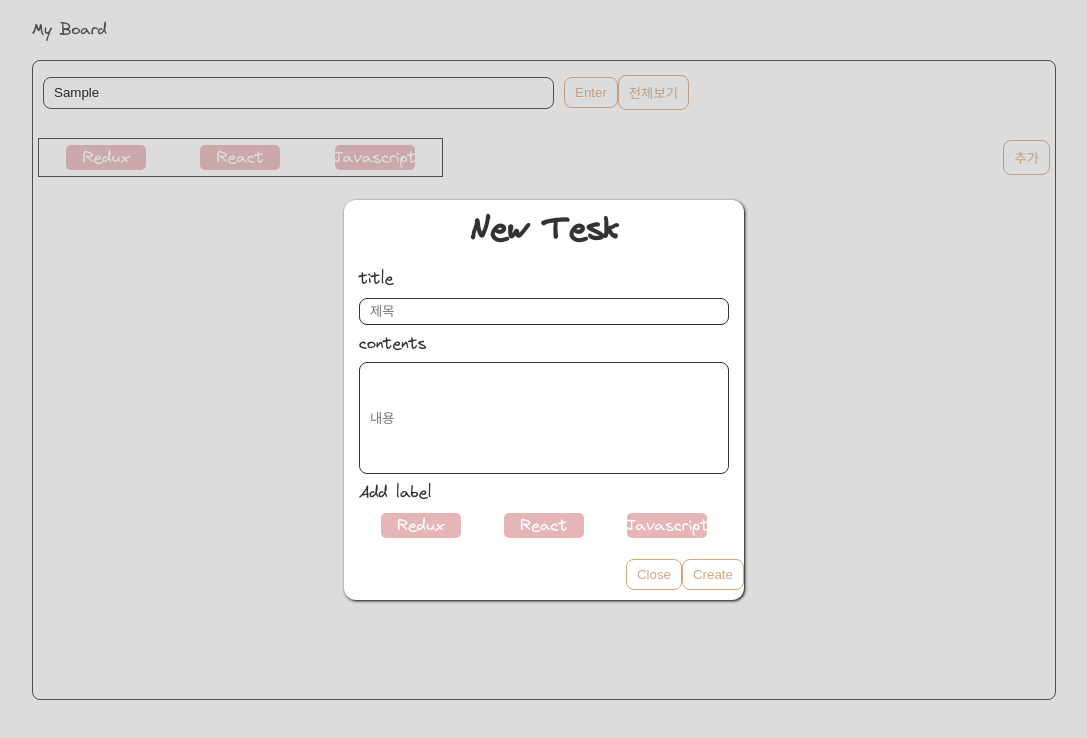
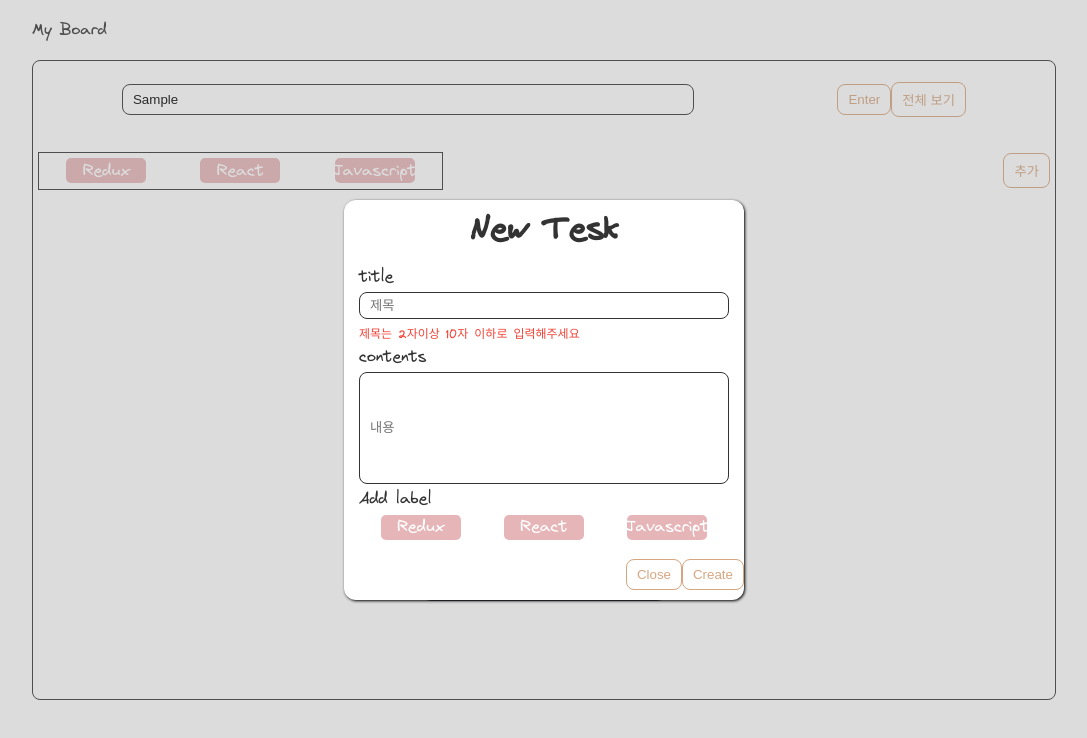
Before and after one commit to hanul-dev/react-team2, a React (Create React App) app: page / in a window 1280 px wide. Both pictures are taken after typing "Sample" into the empty fields and a click on the button "추가". Shown: the top 738 px of the page, without its empty margins (96-1183 px from the left). Built offline with nearby package versions, Linux system fonts and the light colour scheme; data requests are answered from the project's data file.

Commit message:
feat input validation

```diff
--- a/src/pages/Intro/Intro.js
+++ b/src/pages/Intro/Intro.js
@@ -32,12 +32,13 @@ const Intro = () => {
     dispatch(getLabels());
   }, []);
 
+
   const onClickHandler = () => {
     setOpenModal(true);
   };
 
   const enterKeyHandler = (e) => {
-    if (window.event.keyCode === 13) {
+    if (window.event.keyCode === 13 ) {
       dispatch(searchData(input.search));
       reset();
     }
@@ -74,25 +75,25 @@ const Intro = () => {
             radius="8px"
             align="center"
           >
-            <Box height="5rem" justify="flex-start">
+            <Box height="100px" >
+              <Box direction="column" margin="0" width="70%" align="flex-start">
                 <Input
-                width="50%"
-                height="50%"
-                margin="0 10px"
-                justify=""
+                  width="80%"
+                  height="40%"
                   holder="Keyword"
                   value={input.search}
                   name="search"
                   change={changeHandler}
                   keyup={enterKeyHandler}
                 ></Input>
+              </Box>
                 <Button onClick={enterData}>Enter</Button>
                 <Button
                   onClick={() => {
                     dispatch(initTodo());
                   }}
                 >
-                전체보기
+                  전체 보기
                 </Button>
             </Box>
             <Box
--- a/src/pages/Intro/element/Modal.js
+++ b/src/pages/Intro/element/Modal.js
@@ -4,16 +4,20 @@ import { useDispatch } from "react-redux";
 import styled from "styled-components";
 import { addTodo } from "../../../redux/modules/postSlice";
 import Box from "../../../ui/Box";
+import Validation from '../../../ui/Validation';
 import Button from "../../../ui/Button";
 import Input from "../../../ui/Input";
 import Label from "../../../ui/Label";
 import useInput from "../hooks/useInput";
+import useValidation from '../hooks/useValidation';
 
 const Modal = ({ modal, onClick }) => {
   const { input, changeHandler, label, changeLabel, reset } = useInput();
+  const {isValid, lengthCheck } = useValidation();
   const dispatch = useDispatch();
 
   const onCreateHandler = () => {
+    if (isValid === true) {
       const today = new Date();
       const createdAt = today.toLocaleDateString("ko", {
         year: "numeric",
@@ -24,6 +28,7 @@ const Modal = ({ modal, onClick }) => {
       dispatch(addTodo(doc));
       onClick();
       reset();
+    }
   };
 
   const closeModalHandler = () => {
@@ -53,7 +58,9 @@ const Modal = ({ modal, onClick }) => {
                   value={input.title}
                   name="title"
                   change={changeHandler}
+                  keyup={() => lengthCheck(input.title)}
                 ></Input>
+                {!isValid && <Validation>제목는 2자이상 10자 이하로 입력해주세요</Validation>}
                 <label htmlFor="content">contents</label>
                 <Input
                   width="100%"
--- /dev/null
+++ b/src/pages/Intro/hooks/useValidation.js
@@ -0,0 +1,16 @@
+import React, {useState} from 'react';
+
+const useValidation = () => {
+  const [isValid, setIsValid] = useState(false);
+
+  const lengthCheck = (words) =>{
+    if( 2 <= words.length && words.length <= 10 ) {
+      setIsValid(true)
+    } else {
+      setIsValid(false)
+    }
+  }
+  return { isValid, lengthCheck };
+};
+
+export default useValidation;
--- a/src/ui/Input.js
+++ b/src/ui/Input.js
@@ -18,6 +18,7 @@ const Input = ({
   id,
   margin,
   keyup,
+  keypress,
   holder,
   height,
   padding
@@ -44,6 +45,7 @@ const Input = ({
       placeholder={holder}
       onChange={change}
       onKeyUp={keyup}
+      onKeyPress={keypress}
       id={id}
     >
       {children}
@@ -65,6 +67,7 @@ Input.defaultProps = {
   value: "",
   change: (e) => {},
   keyup: (e) => {},
+  keypress: (e) => {},
   margin: "0",
   padding: "10px",
   holder: "",
--- /dev/null
+++ b/src/ui/Validation.js
@@ -0,0 +1,22 @@
+import React from "react";
+import styled from "styled-components";
+
+const Validation = ({
+  children,
+  color,
+}) => {
+  const styles = {
+    color,
+  };
+  return <StValidation {...styles}>{children}</StValidation>;
+};
+
+Validation.defaultProps = {
+  color: "#F44336",
+};
+const StValidation = styled.div`
+  color: ${({ color }) => color};
+  font-size: 12px;
+`;
+
+export default Validation;
```
Lines whose indentation alone changed are shown as unchanged.
